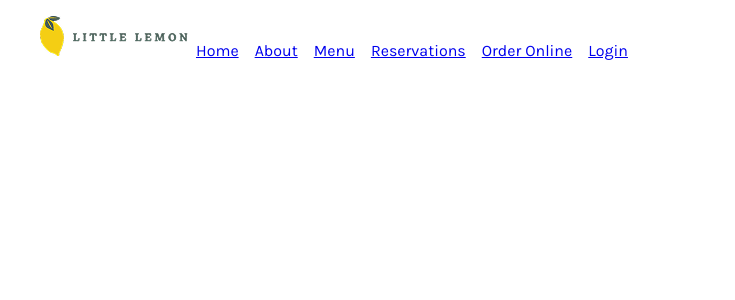
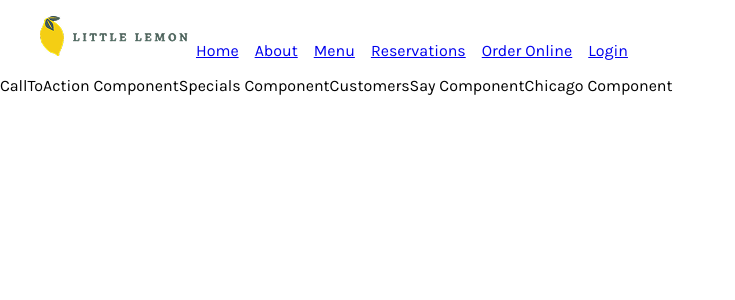
Before and after one commit to ajkendal/coursera-little-lemon-project, a React (Create React App) app: page / in a window 1280 px wide. Shown: the top 300 px of the page, without its empty margins (0-735 px from the left). Built offline with nearby package versions, Linux system fonts and the light colour scheme; a web font is replaced by a local one.

Commit message:
module 2.3

```diff
--- a/package.json
+++ b/package.json
@@ -6,6 +6,7 @@
     "cra-template": "1.2.0",
     "react": "^19.0.0",
     "react-dom": "^19.0.0",
+    "react-router-dom": "^7.1.5",
     "react-scripts": "5.0.1"
   },
   "scripts": {
--- /dev/null
+++ b/src/Pages/BookingPage.js
@@ -0,0 +1,6 @@
+const BookingPage = () =>{
+
+    return <div>BookPage Component</div>
+}
+
+export default BookingPage
--- /dev/null
+++ b/src/Pages/Homepage.js
@@ -0,0 +1,17 @@
+import CallToAction from "../components/CallToAction";
+import Chicago from "../components/Chicago";
+import CustomersSay from "../components/CustomersSay";
+import Specials from "../components/Specials";
+
+const HomePage = () => {
+  return (
+    <div>
+      <CallToAction />
+      <Specials />
+      <CustomersSay/>
+      <Chicago />
+    </div>
+  );
+};
+
+export default HomePage;
--- /dev/null
+++ b/src/components/CallToAction.js
@@ -0,0 +1,5 @@
+const CallToAction = () => {
+    return <>CallToAction Component</>
+}
+
+export default CallToAction
--- /dev/null
+++ b/src/components/Chicago.js
@@ -0,0 +1,5 @@
+const Chicago = () => {
+    return <>Chicago Component</>
+}
+
+export default Chicago
--- /dev/null
+++ b/src/components/CustomersSay.js
@@ -0,0 +1,6 @@
+const CustomersSay = () => {
+
+    return <>CustomersSay Component</>
+}
+
+export default CustomersSay
--- a/src/components/Main.js
+++ b/src/components/Main.js
@@ -1,6 +1,16 @@
+import { Routes, Route } from "react-router-dom";
+import BookingPage from "../Pages/BookingPage";
+import HomePage from "../Pages/Homepage";
 
 const Main = () => {
-    return<main></main>
-}
+  return (
+    <main>
+      <Routes>
+        <Route path="/" element={<HomePage />}></Route>
+        <Route path="/booking" element={<BookingPage />}></Route>
+      </Routes>
+    </main>
+  );
+};
 
-export default Main
+export default Main;
--- a/src/components/Nav.js
+++ b/src/components/Nav.js
@@ -1,4 +1,5 @@
 import "./styles/nav.css";
+import { Link } from "react-router-dom";
 
 const Nav = () => {
   return (
@@ -11,22 +12,22 @@ const Nav = () => {
           />
         </li>
         <li>
-          <a href="/">Home</a>
+          <Link to="/">Home</Link>
         </li>
         <li>
-          <a href="/about">About</a>
+          <Link to="/about">About</Link>
         </li>
         <li>
-          <a href="/menu">Menu</a>
+          <Link to="/menu">Menu</Link>
         </li>
         <li>
-          <a href="/reservations">Reservations</a>
+          <Link to="/reservations">Reservations</Link>
         </li>
         <li>
-          <a href="/order-online">Order Online</a>
+          <Link to="/order-online">Order Online</Link>
         </li>
         <li>
-          <a href="/login">Login</a>
+          <Link to="/login">Login</Link>
         </li>
       </ul>
     </nav>
--- /dev/null
+++ b/src/components/Specials.js
@@ -0,0 +1,5 @@
+const Specials = () => {
+    return <>Specials Component</>
+}
+
+export default Specials
--- a/src/index.js
+++ b/src/index.js
@@ -3,11 +3,14 @@ import ReactDOM from 'react-dom/client';
 import './index.css';
 import App from './App';
 import reportWebVitals from './reportWebVitals';
+import { BrowserRouter } from 'react-router-dom';
 
 const root = ReactDOM.createRoot(document.getElementById('root'));
 root.render(
   <React.StrictMode>
+    <BrowserRouter>
     <App />
+    </BrowserRouter>
   </React.StrictMode>
 );
 
```
Also changed, not shown: 1 other file (tests, documents, lock files or other folders).
